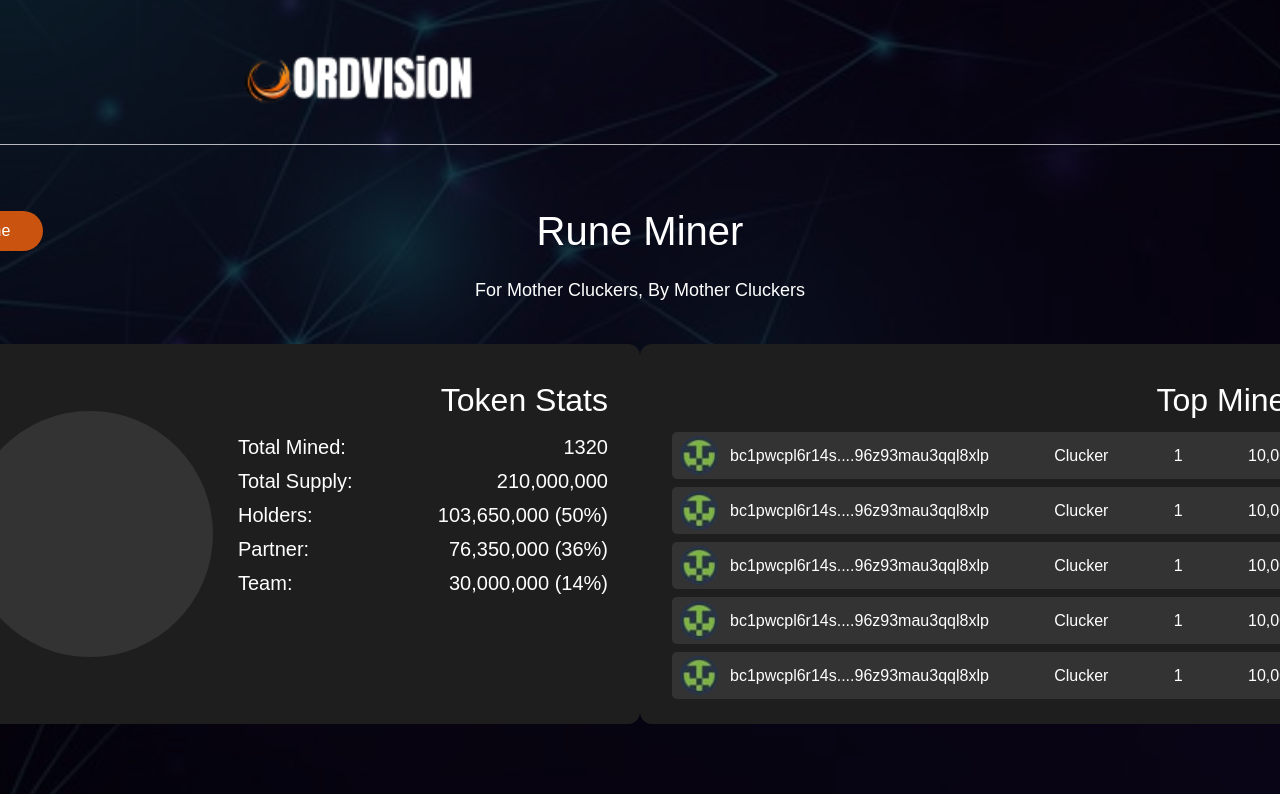
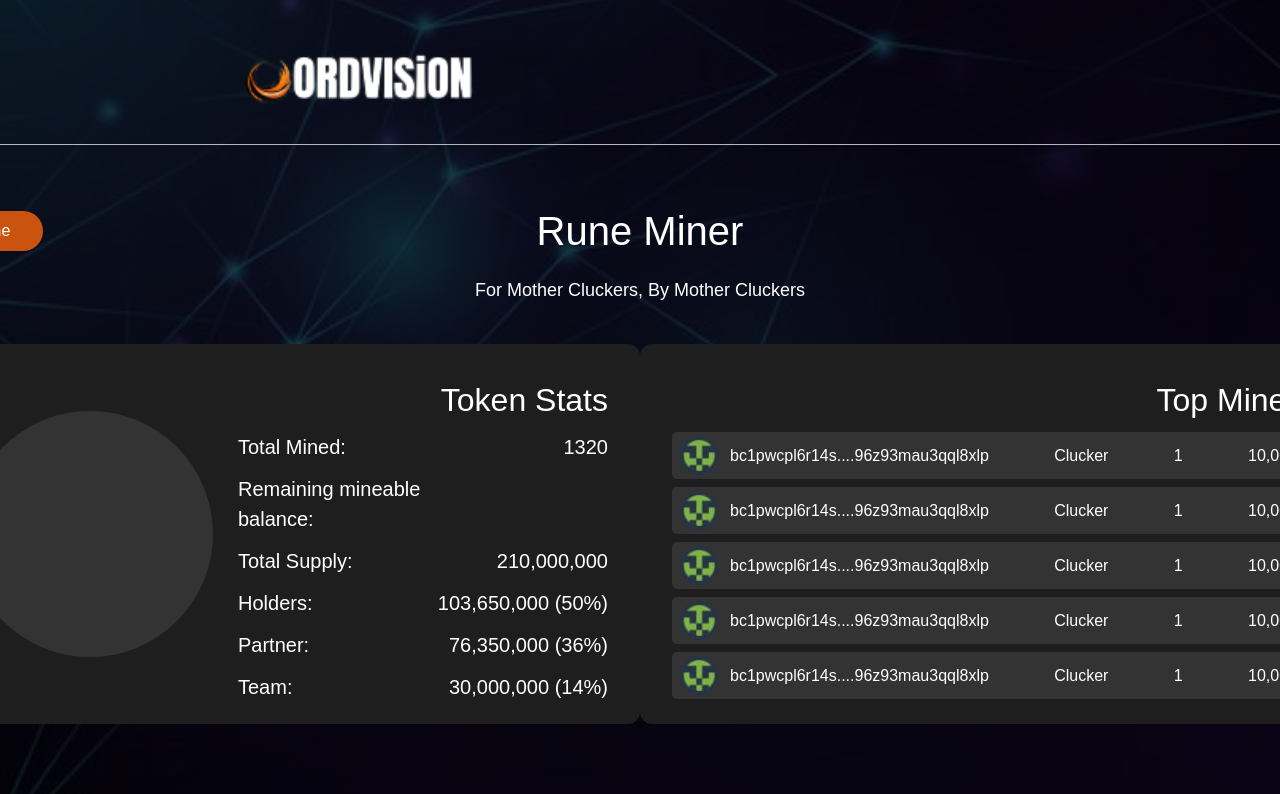
Before and after one commit to rampage1212/ORDVISION_FRONTEND, a Next.js app: page /home in a window 1280 px wide. Shown: the top 794 px of the page. Built offline with nearby package versions, Linux system fonts and the light colour scheme.

Commit message:
Add "Remaining mineable balance:" in Token Stats

```diff
--- a/src/pages/home/index.tsx
+++ b/src/pages/home/index.tsx
@@ -103,10 +103,16 @@ export default function Home() {
                   <div className="flex justify-end text-[32px]">
                     Token Stats
                   </div>
-                  <div className="mt-2 flex flex-col gap-1">
+                  <div className="mt-2 flex flex-col gap-3">
                     <div className="flex justify-between text-[20px]">
                       <div>Total Mined:</div>
                       <div>1320</div>
+                    </div>
+                    <div className="flex justify-between text-[20px]">
+                      <div className="w-[209px]">
+                        Remaining mineable balance:
+                      </div>
+                      <div></div>
                     </div>
                     <div className="flex justify-between text-[20px]">
                       <div>Total Supply:</div>
```
